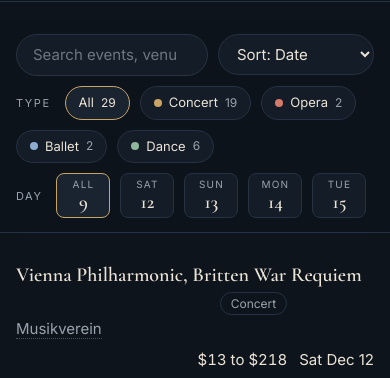
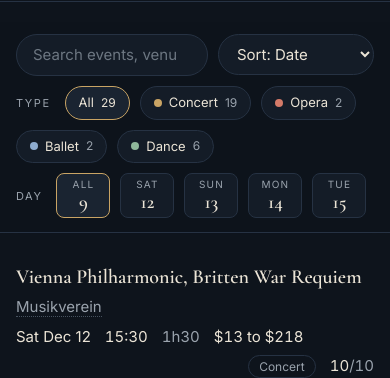
Before and after one commit to ocasta181/vienna-december, a plain HTML site: page index.html in a window 390 px wide. Shown: the part 471-849 px from the top of the page. Drawn offline with nearby package versions, Linux system fonts and the light colour scheme.

Commit message:
Fix narrow-screen layout
Co-Authored-By: Claude Opus 5.5 <noreply@anthropic.com>

```diff
--- a/index.html
+++ b/index.html
@@ -85,12 +85,18 @@ tbody td{padding:14px 10px;border-bottom:1px solid var(--row);vertical-align:mid
   .hero-inner{padding:0 16px 28px}
   main{padding:20px 16px 60px}
   thead{display:none}
-  table,tbody,tr,td{display:block;width:100%}
-  tbody tr{border-bottom:1px solid var(--row);padding:14px 0;display:grid;grid-template-columns:1fr auto;gap:4px 12px}
-  tbody td{border:0;padding:0}
-  td.c-ev{grid-column:1 / -1}
-  td.c-ven{grid-column:1 / -1;margin-bottom:4px}
-  td.c-cat,td.c-cost,td.c-fit{text-align:right}
+  table,tbody{display:block;width:100%}
+  tbody tr{display:flex;flex-wrap:wrap;align-items:center;gap:6px 14px;border-bottom:1px solid var(--row);padding:16px 0}
+  tbody td{display:block;border:0;padding:0}
+  td.c-ev{order:1;flex:1 1 100%}
+  td.c-ven{order:2;flex:1 1 100%;margin-bottom:2px}
+  td.c-date{order:3}
+  td.c-time{order:4}
+  td.c-dur{order:5;color:var(--muted)}
+  td.c-cost{order:6}
+  td.c-cat{order:7;margin-left:auto}
+  td.c-fit{order:8}
+  td.c-fit::after{content:"/10";color:var(--muted)}
 }
 </style>
 </head>
@@ -232,9 +238,9 @@ function render(){
     <td class="c-cat"><span class="cat">${e.cat}</span></td>
     <td class="c-ven"><a class="venue" href="${esc(e.venueUrl)}" target="_blank" rel="noopener">${esc(e.venue)}</a></td>
     <td class="c-cost nw">${e.cost}</td>
-    <td>${e.date}</td>
-    <td class="nw">${e.time}</td>
-    <td class="nw">${e.dur}</td>
+    <td class="c-date">${e.date}</td>
+    <td class="c-time nw">${e.time}</td>
+    <td class="c-dur nw">${e.dur}</td>
     <td class="c-fit nw">${e.fit}</td>
   </tr>`).join("");
   document.querySelectorAll("th[data-key]").forEach(th => {
```
